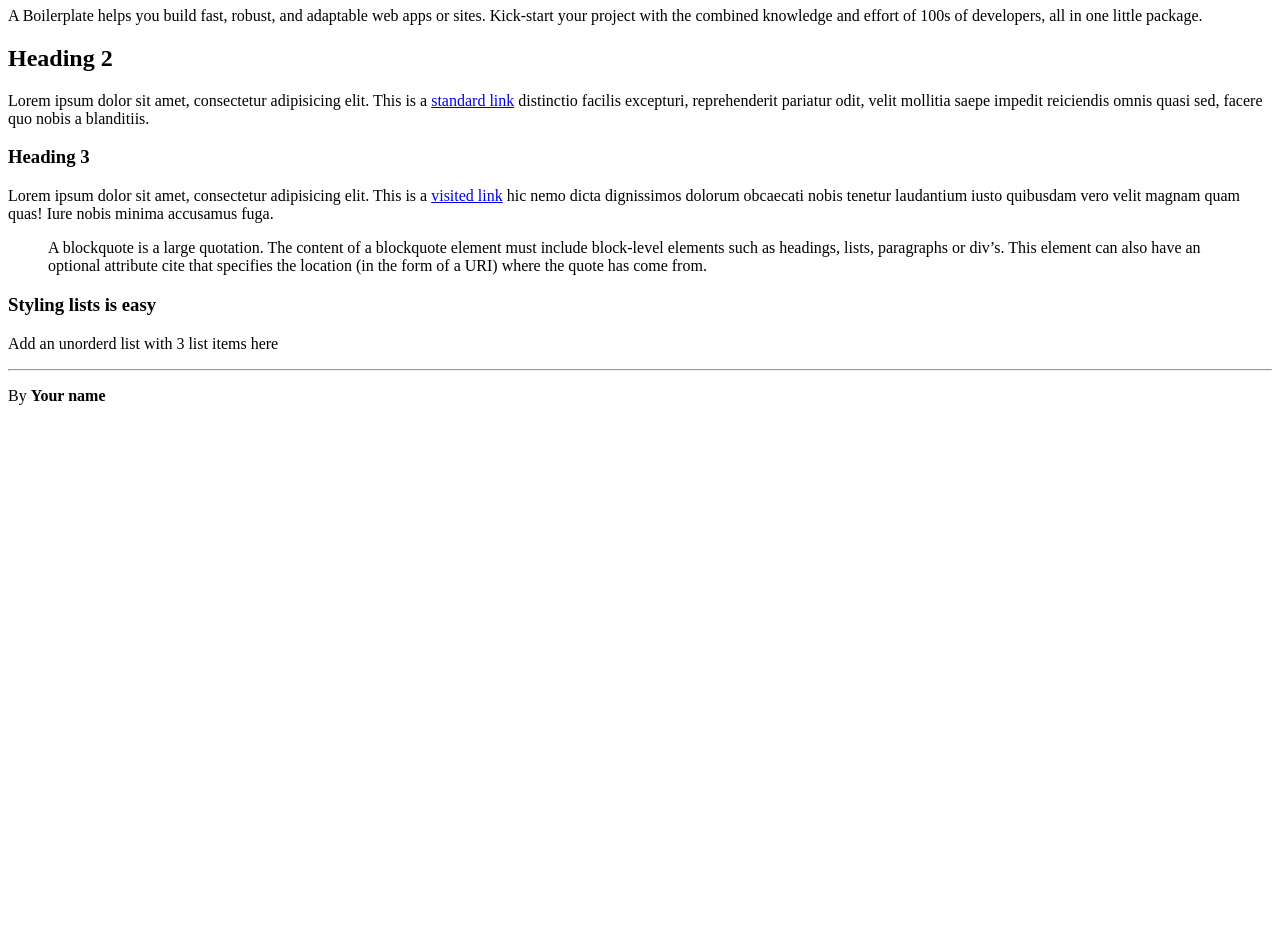
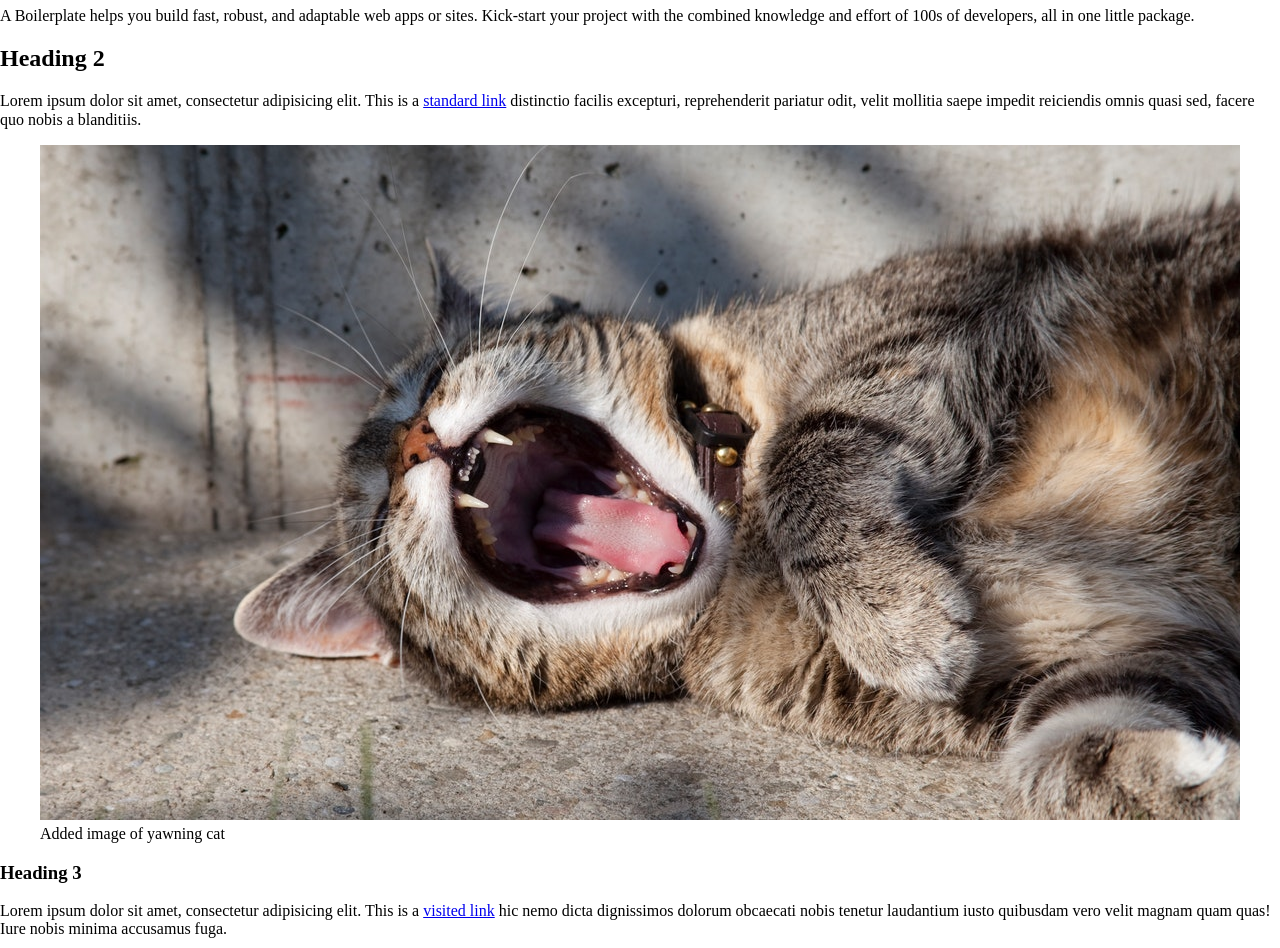
Before and after one commit to mct-ui/html5-boilerplate-LagaeJens, a plain HTML site: page index.html in a window 1280 px wide. Shown: the part 73-1021 px from the top of the page. Before the commit the page ends 800 px from the top, so only its background shows below. Drawn offline with Linux system fonts and the light colour scheme.

Commit message:
screen.css

```diff
--- a/index.html
+++ b/index.html
@@ -10,6 +10,8 @@
         <link rel="icon" href="favicon.svg">
         <link rel="apple-touch-icon" href="apple-touch-icon.png">
         <link rel="manifest" href="manifest.json">
+        <link rel="stylesheet" href="css/normalize.css">
+        <link rel="stylesheet" href="css/screen.css">
     </head>
     <body>
         <header>
@@ -22,6 +24,10 @@
         <p>
             Lorem ipsum dolor sit amet, consectetur adipisicing elit. This is a <a href="test.com">standard link</a> distinctio facilis excepturi, reprehenderit pariatur odit, velit mollitia saepe impedit reiciendis omnis quasi sed, facere quo nobis a blanditiis.
         </p>
+        <figure>
+            <img src="img/yawning-cat.jpeg" alt="This a picture of a yawning cat">
+                <figcaption>Added image of yawning cat</figcaption>
+        </figure>
         <h3>
             Heading 3
         </h3>
```
Also changed, not shown: css/screen.css (added).
